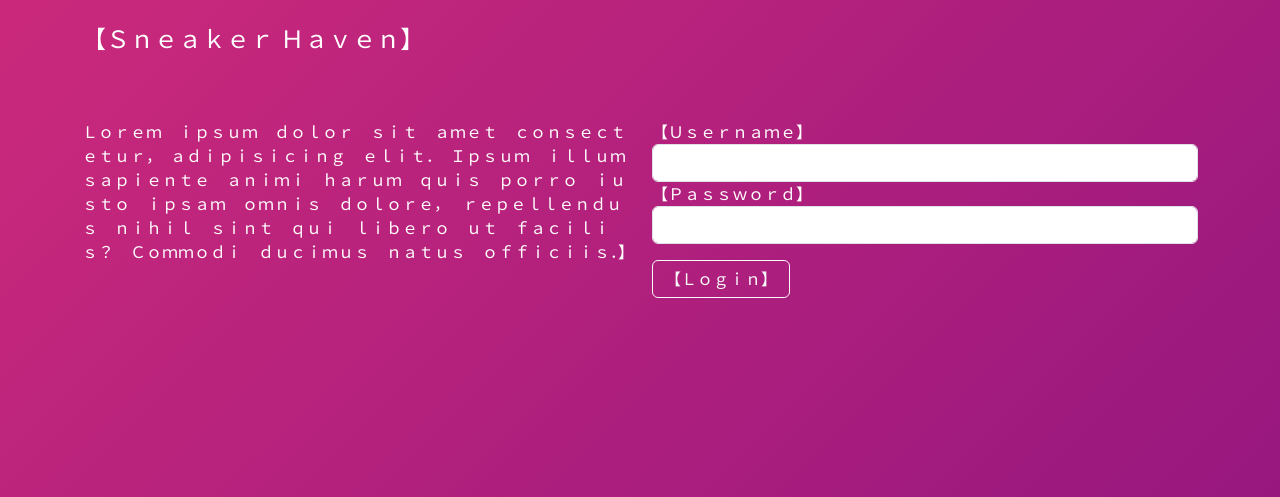
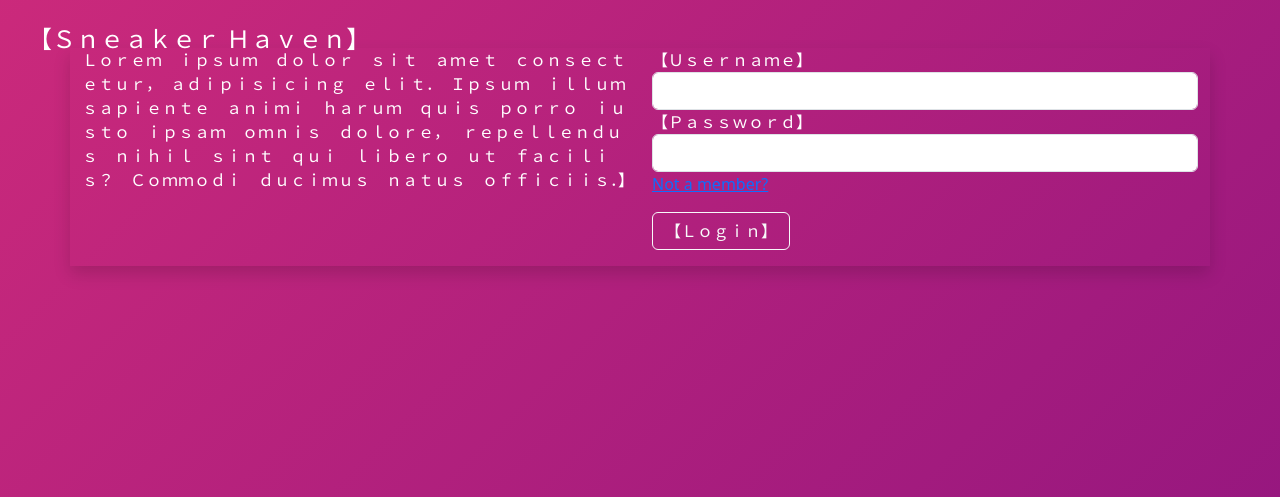
Before and after one commit to THEGeorgie/Online-sneaker--Marketplace, a PHP site: page /login.php in a window 1280 px wide. Shown: the top 497 px of the page. Run offline with PHP 8.4, Linux system fonts and the light colour scheme.

Commit message:
Major changes

```diff
--- a/login.php
+++ b/login.php
@@ -1,29 +1,33 @@
-<!DOCTYPE html>
 <?php
         session_start();
 ?>
+<!DOCTYPE html>
 <html lang="en">
+
 <head>
 	<meta charset="UTF-8">
 	<meta http-equiv="X-UA-Compatible" content="IE=edge">
 	<meta name="viewport" content="width=device-width, initial-scale=1.0">
 	<link rel="stylesheet" href="css/style.css">
-    <link href="https://cdn.jsdelivr.net/npm/bootstrap@5.3.0-alpha1/dist/css/bootstrap.min.css" rel="stylesheet" integrity="sha384-GLhlTQ8iRABdZLl6O3oVMWSktQOp6b7In1Zl3/Jr59b6EGGoI1aFkw7cmDA6j6gD" crossorigin="anonymous">
+	<link href="https://cdn.jsdelivr.net/npm/bootstrap@5.3.0-alpha1/dist/css/bootstrap.min.css" rel="stylesheet"
+		integrity="sha384-GLhlTQ8iRABdZLl6O3oVMWSktQOp6b7In1Zl3/Jr59b6EGGoI1aFkw7cmDA6j6gD" crossorigin="anonymous">
 	<title>【ＳｎｅａｋｅｒＨａｖｅｎ】</title>
 </head>
+
 <body>
 	<div class="container-fluid">
 		<div class="wave"></div>
 		<div class="wave"></div>
 		<div class="wave"></div>
 		<nav class="navbar fixed-top navbar-expand-lg navbar-dark p-md-3">
-                <div class="container">
+			<div class="container-fluid">
 				<a href="main.php" class="navbar-brand fs-4">【Ｓｎｅａｋｅｒ Ｈａｖｅｎ】</a>
 			</div>
 		</nav>
-        <br>
-        <div class="container my-5">
-			<div class="row text-white pt-5">
+
+		<section class="p-5 pM">
+			<div class="container shadow">
+				<div class="row text-white">
 					<div class="col-lg-6 col-sm-12">
 						<p>Ｌｏｒｅｍ　ｉｐｓｕｍ　ｄｏｌｏｒ　ｓｉｔ　ａｍｅｔ　ｃｏｎｓｅｃｔｅｔｕｒ，　ａｄｉｐｉｓｉｃｉｎｇ　ｅｌｉｔ．　Ｉｐｓｕｍ　ｉｌｌｕｍ　ｓａｐｉｅｎｔｅ　ａｎｉｍｉ　ｈａｒｕｍ　ｑｕｉｓ　ｐｏｒｒｏ　ｉｕｓｔｏ　ｉｐｓａｍ　ｏｍｎｉｓ　ｄｏｌｏｒｅ，
 							ｒｅｐｅｌｌｅｎｄｕｓ　ｎｉｈｉｌ　ｓｉｎｔ　ｑｕｉ　ｌｉｂｅｒｏ　ｕｔ　ｆａｃｉｌｉｓ？　Ｃｏｍｍｏｄｉ　ｄｕｃｉｍｕｓ　ｎａｔｕｓ　ｏｆｆｉｃｉｉｓ．】</p>
@@ -32,11 +36,11 @@
 						<form method="POST" action="login_query.php">
 							<div class="form-group">
 								<label>【Ｕｓｅｒｎａｍｅ】</label>
-							<input type="text" name="username" class="form-control" required="required"/>
+								<input type="text" name="username" class="form-control" required="required" />
 							</div>
 							<div class="form-group">
 								<label>【Ｐａｓｓｗｏｒｄ】</label>
-							<input type="password" name="password" class="form-control" required="required"/>
+								<input type="password" name="password" class="form-control" required="required" />
 							</div>
 							<?php
 									//checking if the session 'error' is set. Erro session is the message if the 'Username' and 'Password' is not valid.
@@ -49,11 +53,19 @@
 									unset($_SESSION['error']);
 									}
 							?>
-						<button class="btn btn-outline-light btn-block my-3" name="login"><span class="glyphicon glyphicon-log-in"></span>【Ｌｏｇｉｎ】</button>
+							<a href="register.php">Not a member?</a>
+							<br>
+							<button class="btn btn-outline-light btn-block my-3" name="login"><span
+									class="glyphicon glyphicon-log-in"></span>【Ｌｏｇｉｎ】</button>
 						</form>
 					</div>
 				</div>
 			</div>
-    <script src="https://cdn.jsdelivr.net/npm/bootstrap@5.3.0-alpha1/dist/js/bootstrap.bundle.min.js" integrity="sha384-w76AqPfDkMBDXo30jS1Sgez6pr3x5MlQ1ZAGC+nuZB+EYdgRZgiwxhTBTkF7CXvN" crossorigin="anonymous"></script>
+		</section>
+	</div>
+	<script src="https://cdn.jsdelivr.net/npm/bootstrap@5.3.0-alpha1/dist/js/bootstrap.bundle.min.js"
+		integrity="sha384-w76AqPfDkMBDXo30jS1Sgez6pr3x5MlQ1ZAGC+nuZB+EYdgRZgiwxhTBTkF7CXvN" crossorigin="anonymous">
+	</script>
 </body>
+
 </html>
```
Lines whose indentation alone changed are shown as unchanged.
